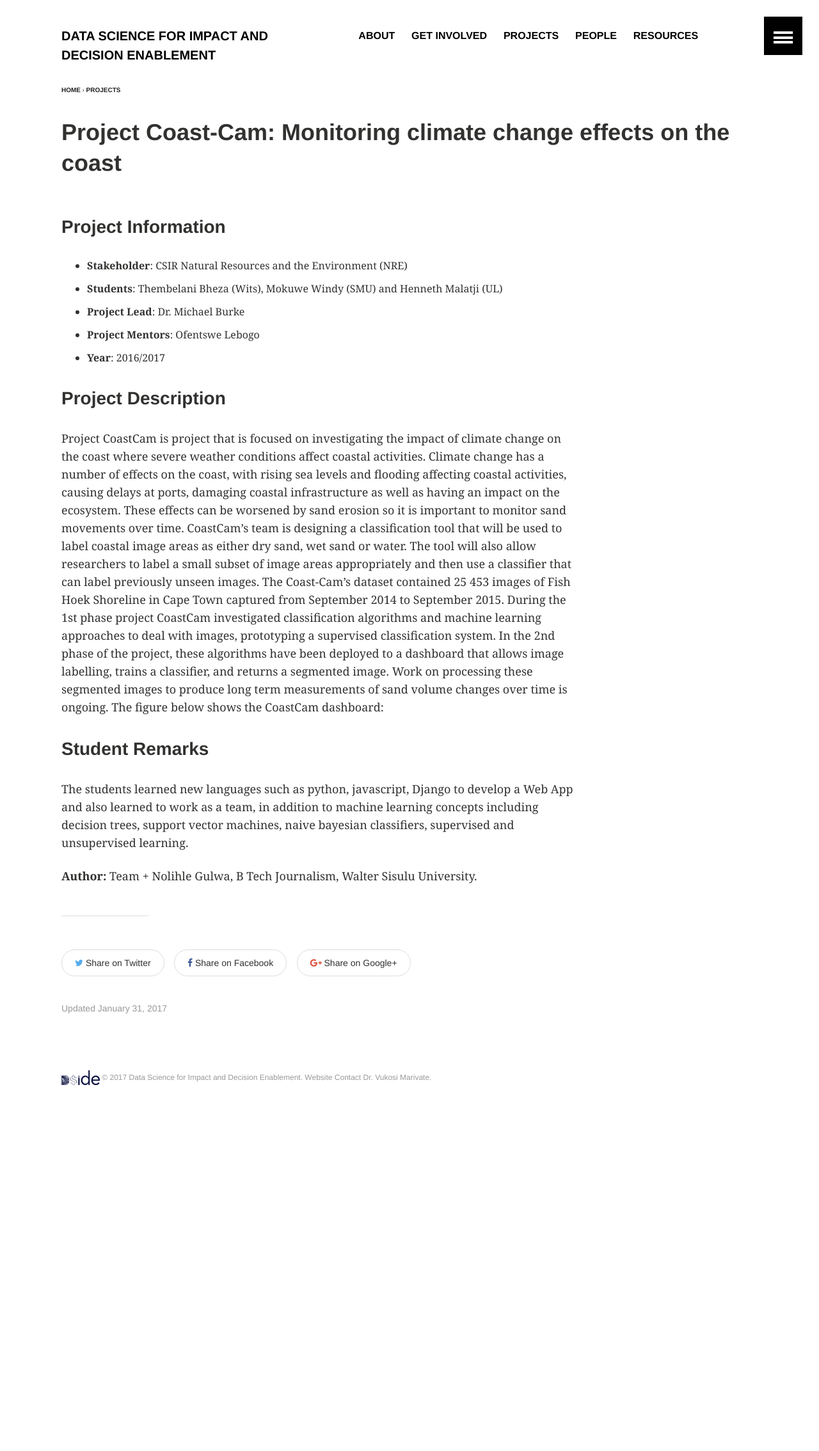
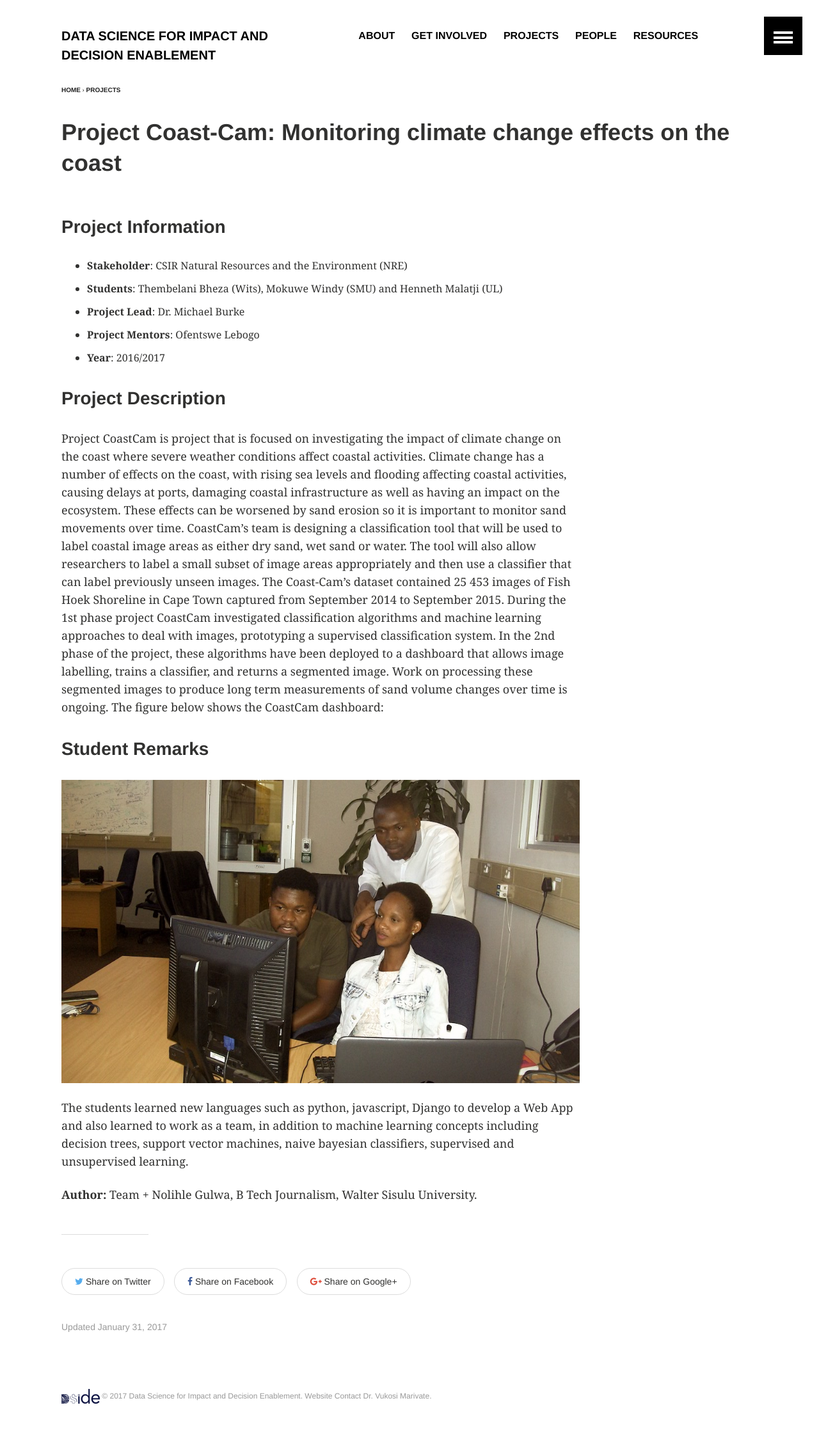
Before and after one commit to DSIDEWeb/dsideweb.github.io, a Jekyll site: the page built from _posts/articles/2017-01-31-project-coast-cam.md, in a window 1280 px wide. Shown: the whole page at 64% size. Built offline with Jekyll 4.4.1, drawn with Linux system fonts in a browser that asks for light colours; before the commit the page ends 1770 px from its top, so only the background shows below that.

Commit message:
Coastcam pic

```diff
--- a/_posts/articles/2017-01-31-project-coast-cam.md
+++ b/_posts/articles/2017-01-31-project-coast-cam.md
@@ -23,6 +23,8 @@ Project CoastCam is project that is focused on investigating the impact of clima
 
 ### Student Remarks
 
+![CoastCamTeam](/images/project-coast-cam-team.jpg)
+
 The students learned new languages such as python, javascript, Django to develop a Web App and also learned to work as a team, in addition to machine learning concepts including decision trees, support vector machines, naive bayesian classifiers, supervised and unsupervised learning.
 
 
```
Also changed, not shown: images/project-coast-cam-team.jpg (added).
